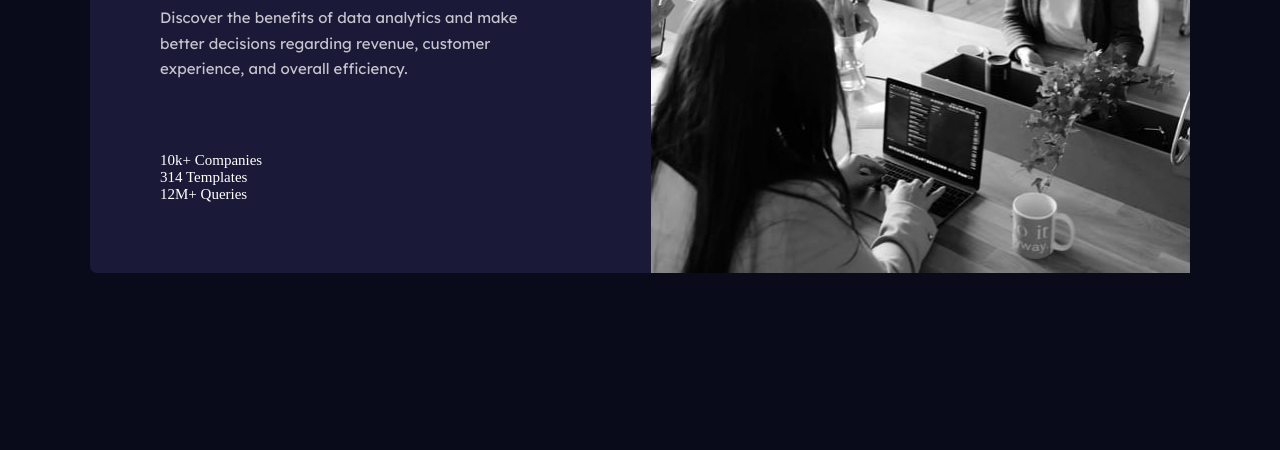
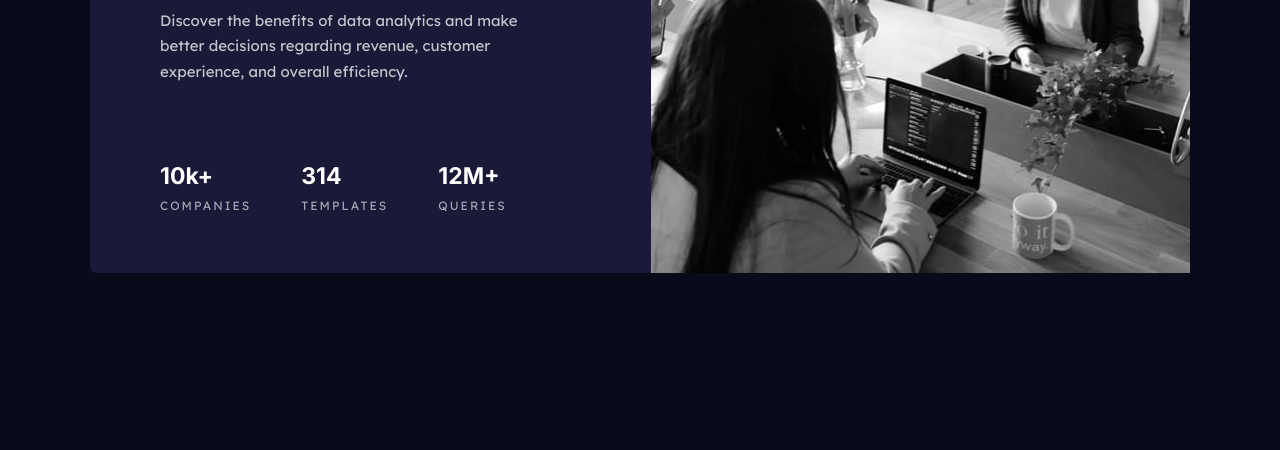
Before and after one commit to kom42ec/stats-preview-card, a plain HTML site: page index.html in a window 1280 px wide. Shown: the part 350-800 px from the top of the page. Drawn offline with Linux system fonts and the light colour scheme.

Commit message:
stats style

```diff
--- a/styles.css
+++ b/styles.css
@@ -77,7 +77,7 @@ img {
   border-radius: 7px;
 }
 .content {
-  padding: 7rem 10rem 7rem 7rem;
+  padding: 7rem 10rem 6rem 7rem;
   display: flex;
   flex-direction: column;
   justify-content: space-between;
@@ -88,7 +88,7 @@ img {
 
 .heading {
   font-family: "Inter", sans-serif;
-  font-size: 3.5rem;
+  font-size: 3.6rem;
   font-weight: 700;
   line-height: 1.2;
   margin-bottom: 2.4rem;
@@ -104,4 +104,27 @@ img {
   line-height: 1.7;
 }
 .stats {
+  display: flex;
+  align-items: center;
+  gap: 5rem;
 }
+.stat-wrap {
+  display: flex;
+  flex-direction: column;
+  gap: 0.8rem;
+}
+.number {
+  font-family: "Inter", sans-serif;
+  font-size: 2.3rem;
+  font-weight: 700;
+  color: var(--stats-heading);
+}
+
+.text {
+  color: var(--stat-headings);
+  font-family: "Lexend Deca", sans-serif;
+  font-weight: 300;
+  text-transform: uppercase;
+  font-size: 1.2rem;
+  letter-spacing: 2px;
+}
```
